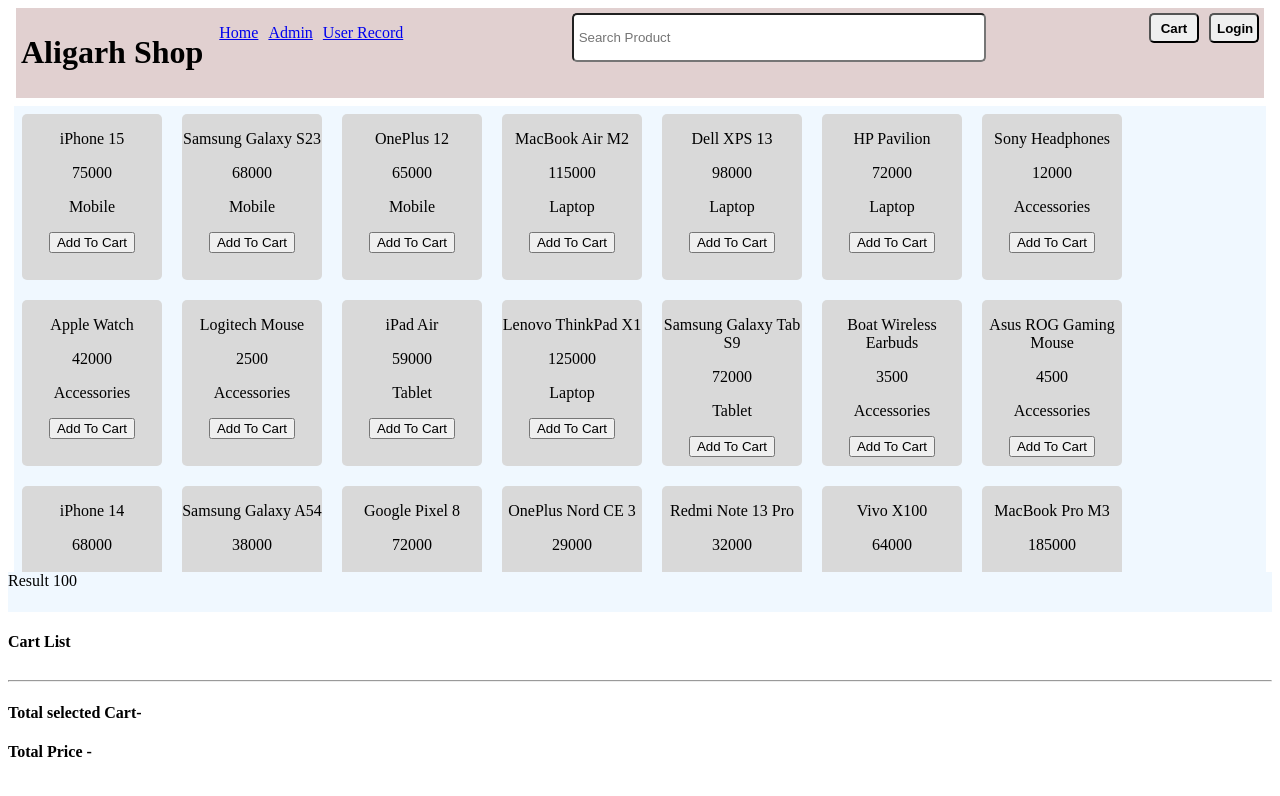
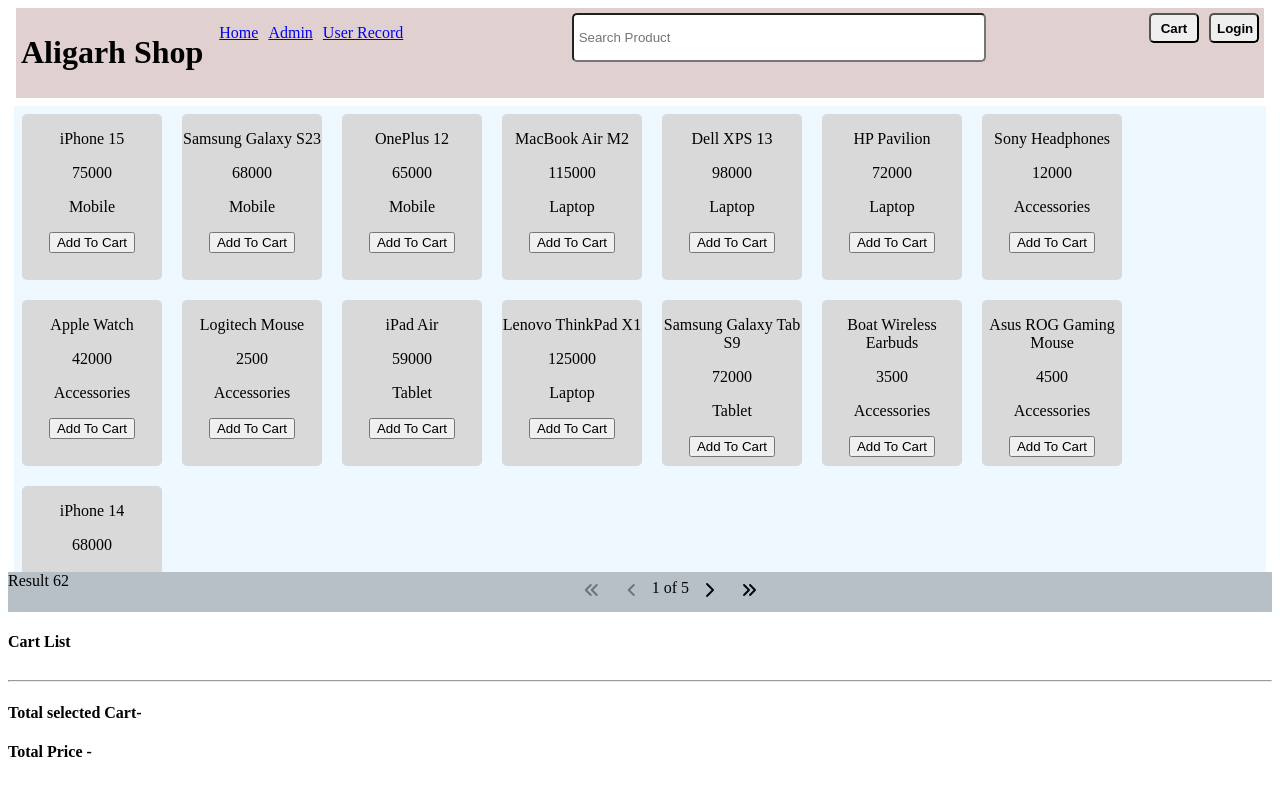
Before and after one commit to faizuddin53/vue-js-demo, a Vue app: page / in a window 1280 px wide. Shown: the top 796 px of the page. Built offline with nearby package versions, Linux system fonts and the light colour scheme.

Commit message:
pagination added

```diff
--- a/package.json
+++ b/package.json
@@ -9,6 +9,7 @@
     "preview": "vite preview"
   },
   "dependencies": {
+    "@fortawesome/fontawesome-free": "^7.1.0",
     "vue": "^3.5.24",
     "vue-router": "^4.6.4"
   },
--- /dev/null
+++ b/src/components/common/Pagination.vue
@@ -0,0 +1,79 @@
+<script setup>
+import { computed, defineProps, onMounted, ref } from "vue";
+const props = defineProps(["totalLength", "perPageItem", "currentPage"]);
+const emit = defineEmits(["goToPage"]);
+
+const PER_PAGE_ITEMS = computed(() => props.perPageItem);
+
+const current_page = computed(() => props.currentPage);
+const total_page = computed(() => {
+  return Math.ceil(props.totalLength / PER_PAGE_ITEMS.value);
+});
+
+const goToFistPage = () => {
+  emit("goToPage", 1);
+};
+
+const goToLastPage = () => {
+  emit("goToPage", total_page.value);
+};
+
+const nextPage = () => {
+  emit("goToPage", props.currentPage + 1);
+};
+
+const previosPage = () => {
+  emit("goToPage", props.currentPage - 1);
+};
+
+</script>
+
+<template>
+  <div class="paginationContainer">
+    <div class="start">Result {{ props.totalLength }}</div>
+    <div class="pagination_actions" style="display: flex">
+      <i
+        class="fa-solid fa-angles-left"
+        :class="{ 'disabled-icon': current_page === 1 }"
+        @click="goToFistPage"
+      ></i>
+      <i
+        class="fa-solid fa-angle-left"
+        :class="{ 'disabled-icon': current_page === 1 }"
+        @click="previosPage"
+      ></i>
+      <span style="margin-top: 7px"
+        >{{ current_page }} of {{ total_page }}</span
+      >
+      <i
+        class="fa-solid fa-chevron-right"
+        :class="{ 'disabled-icon': current_page === total_page }"
+        @click="nextPage"
+      ></i>
+      <i
+        class="fa-solid fa-angles-right"
+        :class="{ 'disabled-icon': current_page === total_page }"
+        @click="goToLastPage"
+      ></i>
+    </div>
+    <div class="end"></div>
+  </div>
+</template>
+
+<style>
+.paginationContainer {
+  height: 40px;
+  background-color: rgb(183 192 198);
+  display: flex;
+  justify-content: space-between;
+}
+.pagination_actions i {
+  padding: 10px;
+}
+
+.disabled-icon {
+  opacity: 0.4;
+  pointer-events: none; /* ❌ no click */
+  cursor: not-allowed;
+}
+</style>
--- a/src/components/product/Pagination.vue
+++ /dev/null
@@ -1,20 +0,0 @@
-<script setup>
-</script>
-
-<template>
-  <div class="paginationContainer">
-    <div class="start">Result 100</div>
-    <div class="pagination_actions">
-      <div>
-      </div>
-    </div>
-    <div class="end"></div>
-  </div>
-</template>
-
-<style>
-.paginationContainer {
-  height: 40px;
-  background-color: aliceblue;
-}
-</style>
--- a/src/components/product/ProductLandingPage.vue
+++ b/src/components/product/ProductLandingPage.vue
@@ -1,23 +1,43 @@
 <script setup>
 import products from "../../data/product";
-import Pagination from "./Pagination.vue";
-import { ref } from "vue";
+import Pagination from "../common/Pagination.vue";
+import { computed, ref } from "vue";
 const cartList = ref([]);
 const addToCard = (cartItem) => {
   cartList.value.push(cartItem);
 };
+
+const PER_PAGE_ITEMS = 15;
+const current_page = ref(1);
+
+const gotoPage = (value) => {
+  current_page.value = value;
+};
+
+const filterData = computed(() => {
+  const start = (current_page.value - 1) * PER_PAGE_ITEMS;
+  const end = start + PER_PAGE_ITEMS;
+  return products.slice(start, end);
+});
+
+
 </script>
 
 <template>
   <div class="ProductContainer">
-    <div class="product" v-for="item in products" :key="item.id">
+    <div class="product" v-for="item in filterData" :key="item.id">
       <p>{{ item.name }}</p>
       <p>{{ item.price }}</p>
       <p>{{ item.category }}</p>
       <button @click="addToCard(item)">Add To Cart</button>
     </div>
   </div>
-   <Pagination/>
+  <Pagination
+    :perPageItem="PER_PAGE_ITEMS"
+    :currentPage="current_page"
+    :totalLength="products.length"
+    @goToPage="gotoPage"
+  />
   <h4>Cart List</h4>
   <div class="cartContainer">
     <div class="cart" v-for="cart in cartList" :key="cart.id">
--- a/src/data/product.js
+++ b/src/data/product.js
@@ -108,6 +108,8 @@
   { id: 58, name: "Infinix Zero Ultra", price: 29000, category: "Mobile" },
   { id: 59, name: "iQOO Neo 7", price: 34000, category: "Mobile" },
   { id: 60, name: "Samsung Galaxy M54", price: 42000, category: "Mobile" },
+  { id: 61, name: "MacBook Pro M4", price: 180000, category: "Laptop" },
+  { id: 62, name: "MacBook Pro M5", price: 185900, category: "Laptop" },
 ];
 
 export default product;
--- a/src/main.js
+++ b/src/main.js
@@ -3,7 +3,8 @@
 import { createRouter, createWebHistory } from 'vue-router'
 import UserList from './components/UserList/userList.vue'
 import AdminUser from './components/UserList/adminUser.vue'
-
+// ✅ Font Awesome CSS (ALL icons)
+import '@fortawesome/fontawesome-free/css/all.min.css'
 
 
 const routes = [
```
Also changed, not shown: 1 other file (tests, documents, lock files or other folders).
